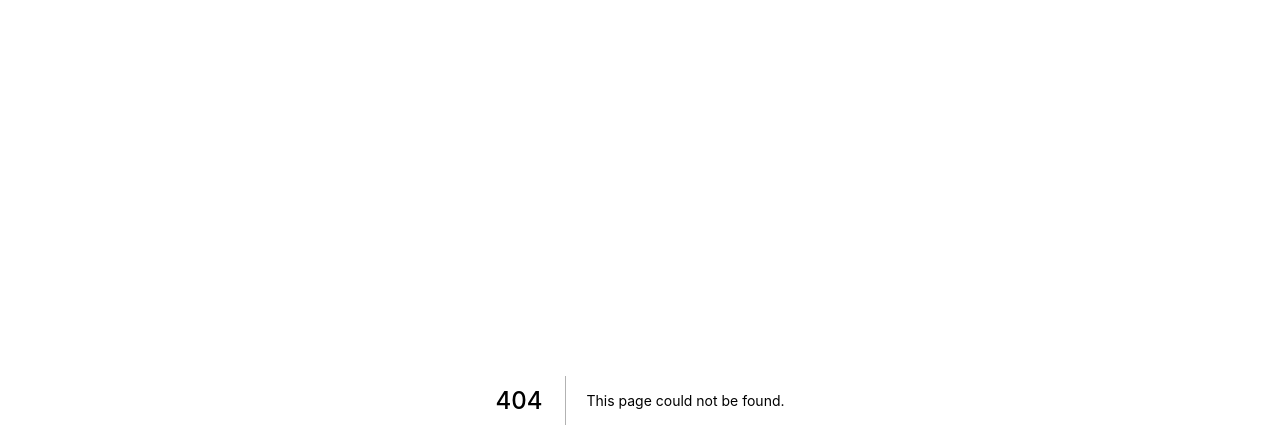
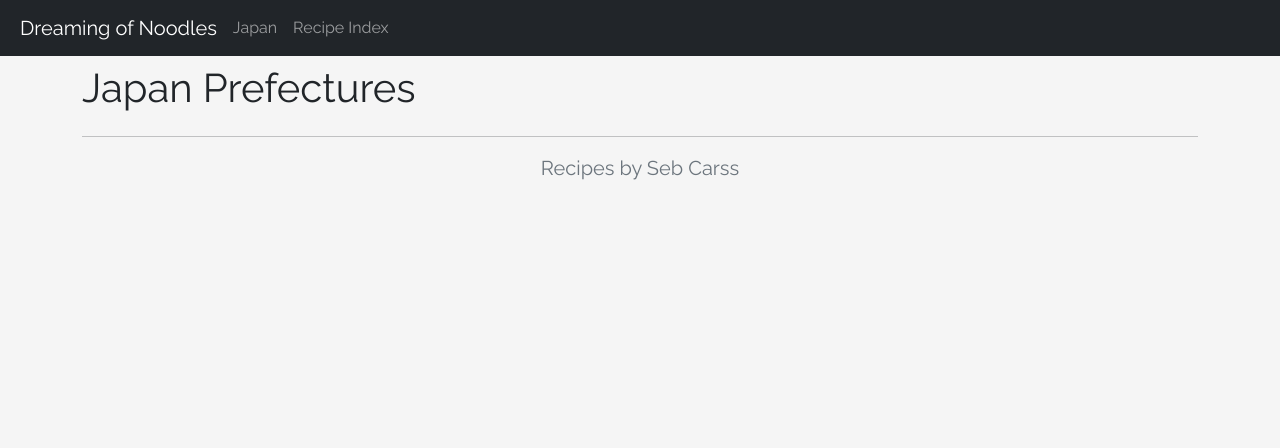
Before and after one commit to sebcarss/dreaming-of-noodles, a Next.js app: page /japan/prefectures in a window 1280 px wide. Before the commit this address had no page. Shown: the top 448 px of the page. Built offline with nearby package versions, Linux system fonts and the light colour scheme.

Commit message:
Add index pages for Japan and Prefectures routes

```diff
--- a/pages/japan.js
+++ b/pages/japan/index.js
@@ -1,4 +1,4 @@
-import Layout from '../components/layout'
+import Layout from '../../components/layout'
 import Container from 'react-bootstrap/Container'
 import Image from 'next/image'
 import Row from 'react-bootstrap/Row'
--- a/pages/japan/prefectures/[prefecture].js
+++ b/pages/japan/prefectures/[prefecture].js
@@ -32,7 +32,7 @@ export default function JapanPrefecture({ prefecture }) {
 
   return (
     <Layout>
-      <h1>{prefectureDisplayName}</h1>
+        <h1 className="mt-3">{prefectureDisplayName}</h1>
     </Layout>
   );
 }
--- /dev/null
+++ b/pages/japan/prefectures/index.js
@@ -0,0 +1,9 @@
+import Layout from "../../../components/layout";
+
+export default function JapanPrefecture() {
+    return (
+        <Layout>
+            <h1 className="mt-3">Japan Prefectures</h1>
+        </Layout>
+    );
+}
```
